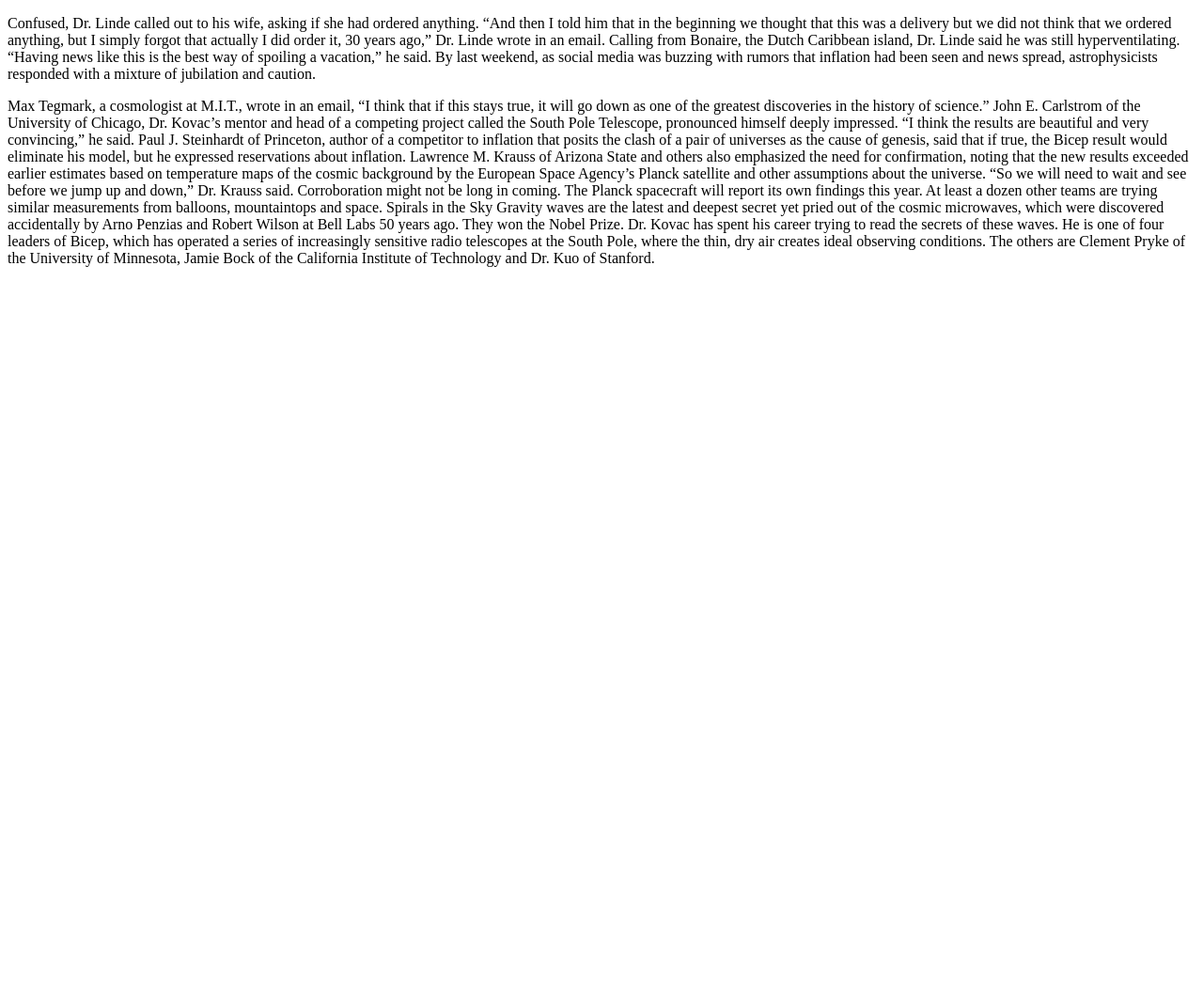
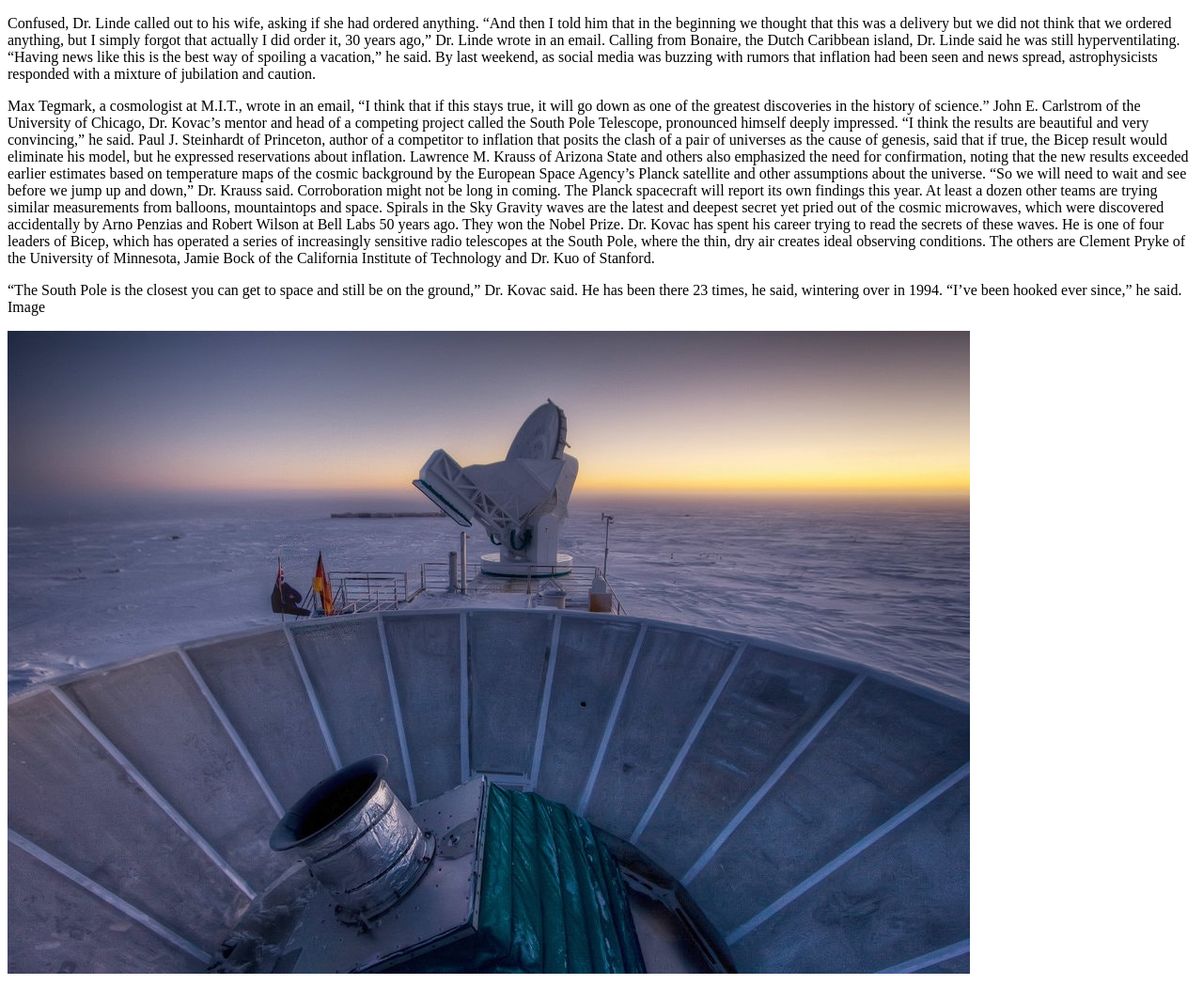
Before and after one commit to racerfire321/space-ripples, a plain HTML site: page index.html in a window 1280 px wide. Shown: the part 2844-3892 px from the top of the page at 94% size. Before the commit the page ends 3144 px from the top, so only its background shows below. Drawn offline with Linux system fonts and the light colour scheme.

Commit message:
last img

```diff
--- a/index.html
+++ b/index.html
@@ -93,6 +93,11 @@
                 Gravity waves are the latest and deepest secret yet pried out of the cosmic microwaves, which were discovered accidentally by Arno Penzias and Robert Wilson at Bell Labs 50 years ago. They won the Nobel Prize.
 
                 Dr. Kovac has spent his career trying to read the secrets of these waves. He is one of four leaders of Bicep, which has operated a series of increasingly sensitive radio telescopes at the South Pole, where the thin, dry air creates ideal observing conditions. The others are Clement Pryke of the University of Minnesota, Jamie Bock of the California Institute of Technology and Dr. Kuo of Stanford.</p>
+                <p>“The South Pole is the closest you can get to space and still be on the ground,” Dr. Kovac said. He has been there 23 times, he said, wintering over in 1994. “I’ve been hooked ever since,” he said.
+
+
+                  Image</p>
+                  <img src="img/last.jpg" alt="The Bicep2 telescope, in the foreground, was used to detect the faint spiraling gravity patterns — the signature of a universe being wrenched violently apart at its birth.Credit...Steffen Richter/Associated Press">
 
 
 
```
